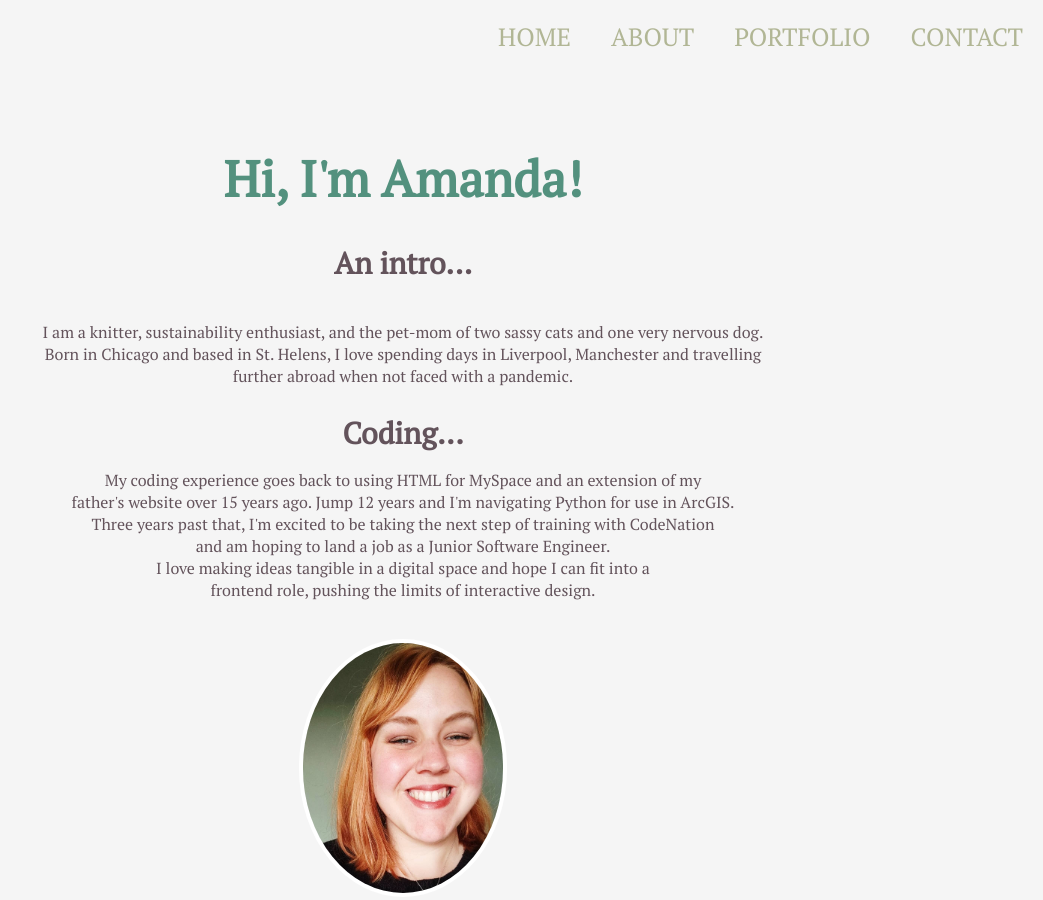
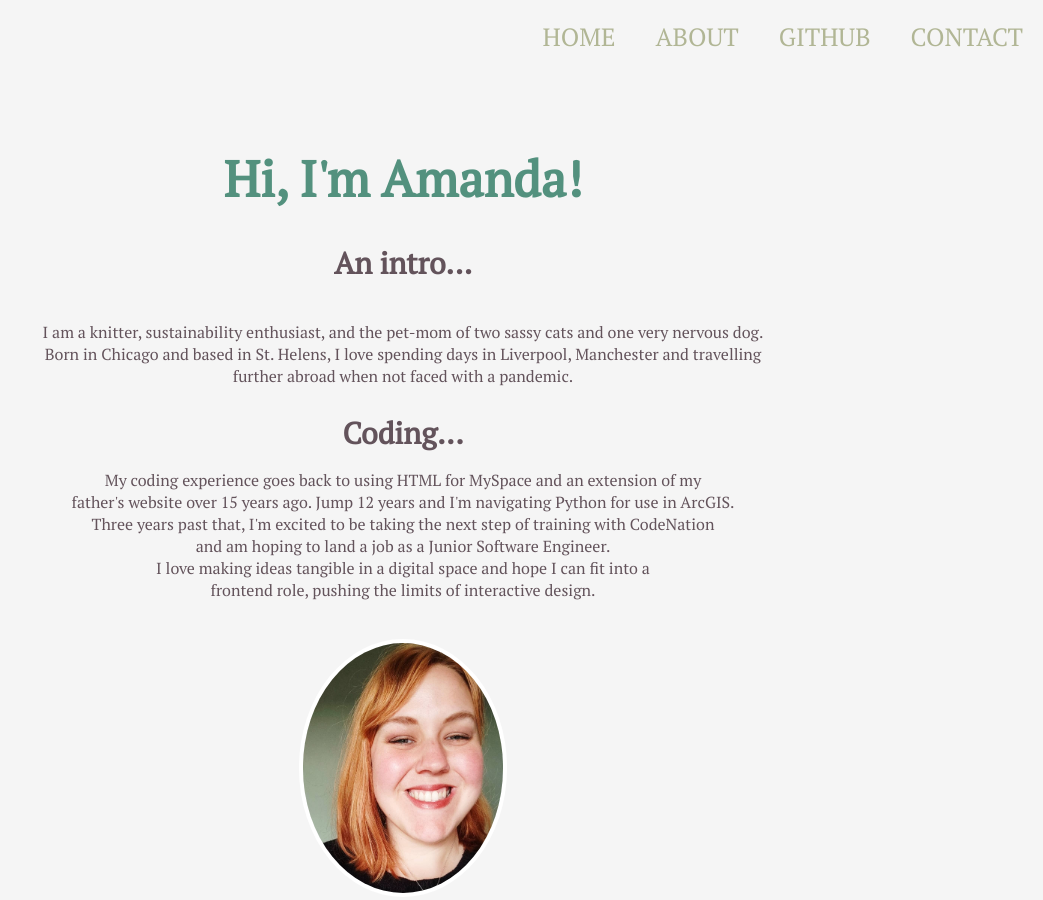
Before and after one commit to amandaforni/Personal-Website, a plain HTML site: page aboutme.html in a window 1280 px wide. Shown: the top 900 px of the page, without its empty margins (237-1280 px from the left). Drawn offline with Linux system fonts and the light colour scheme.

Commit message:
Update about/contact to include github

```diff
--- a/aboutme.html
+++ b/aboutme.html
@@ -14,7 +14,7 @@
     <div id="content-wrap">
          <div class = "links" id="links">
             <a href = "contactme.html">contact</a>
-            <a href = "port.html">portfolio</a>
+            <a href = "https://github.com/amandaforni">github</a>
             <a href = "aboutme.html">about</a>
             <a href = "index.html">home</a>
         </div>
```
Also changed, not shown: contactme.html (+1 -1 lines).
